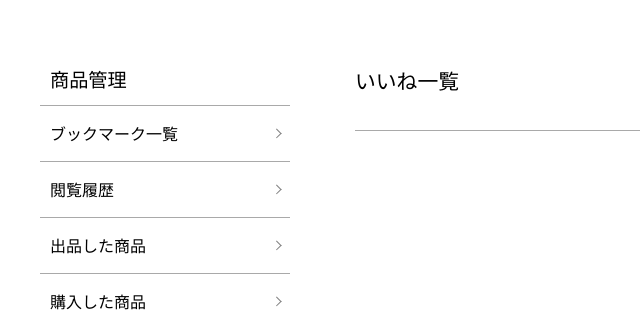
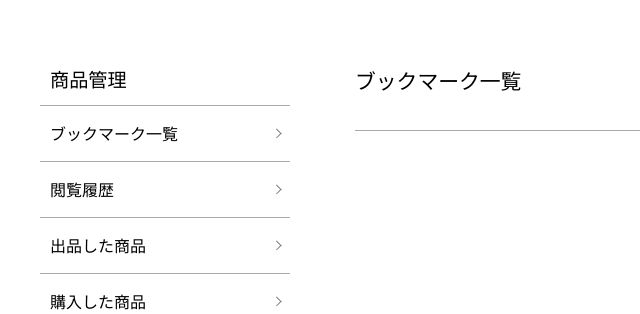
Before and after one commit to hew2023fgroup/HEW2023_Fgroup, a Flask app: template HEW/site/templates/favorite.html in a window 1280 px wide. Shown: the part 110-424 px from the top of the page, without its empty margins (0-640 px from the left). Run offline with Flask 3, Linux system fonts and the light colour scheme; the template is opened without the code that fills it, so the values that code supplies are empty.

Commit message:
タイトルをブックマーク一覧に変更

```diff
--- a/HEW/site/templates/favorite.html
+++ b/HEW/site/templates/favorite.html
@@ -306,7 +306,7 @@
       </nav>
 
       <main id="m-favorite">
-        <h1>いいね一覧</h1>
+        <h1>ブックマーク一覧</h1>
 
         <div class="favorite-product">
           {% if sellinfo %}
```
